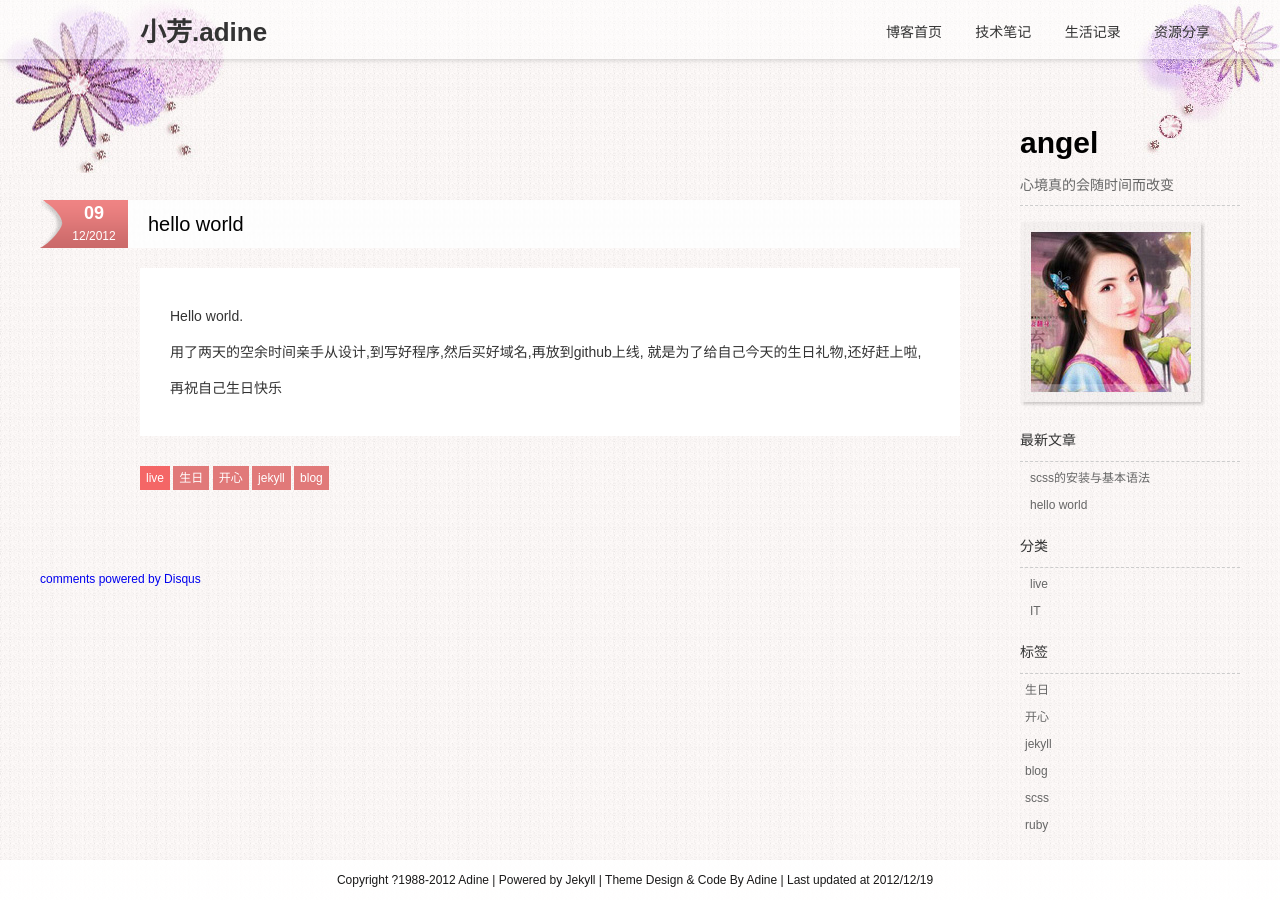
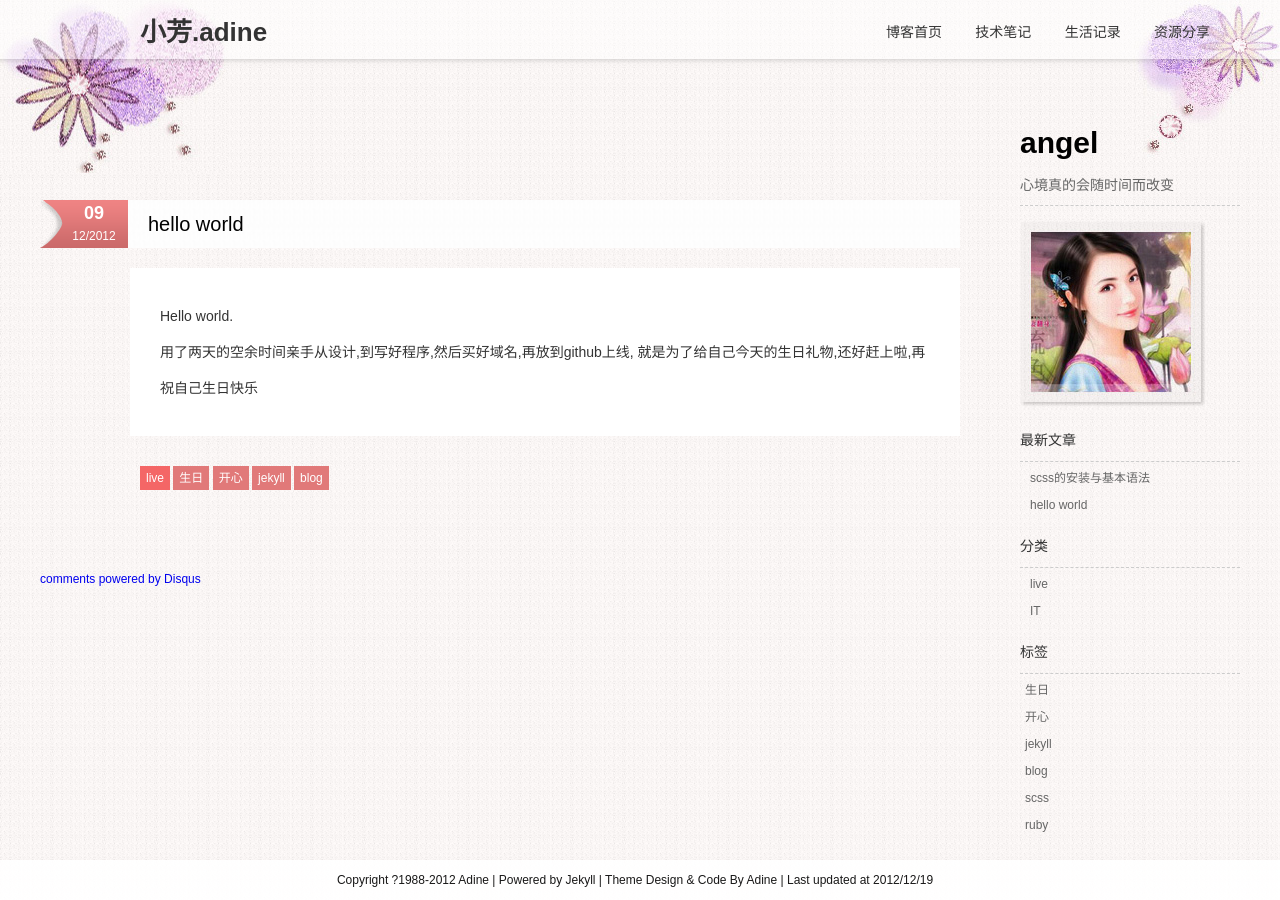
Before and after one commit to adine-zhu/myblog, a Jekyll site: the page built from _posts/2012-12-09-hello.md, in a window 1280 px wide. Built offline with Jekyll 4.4.1, drawn with Linux system fonts in a browser that asks for light colours; comment, search, counter and statistics services are not loaded.

Commit message:
update css

```diff
--- a/css/master.css
+++ b/css/master.css
@@ -126,7 +126,8 @@ html{
 	color:#333333;
 	line-height:36px;
 	font-size:14px;
-	margin:20px 0 30px 100px;
+	margin:20px 0 30px 90px;
+	padding-left:10px;
 	}
 
 .article{
```
